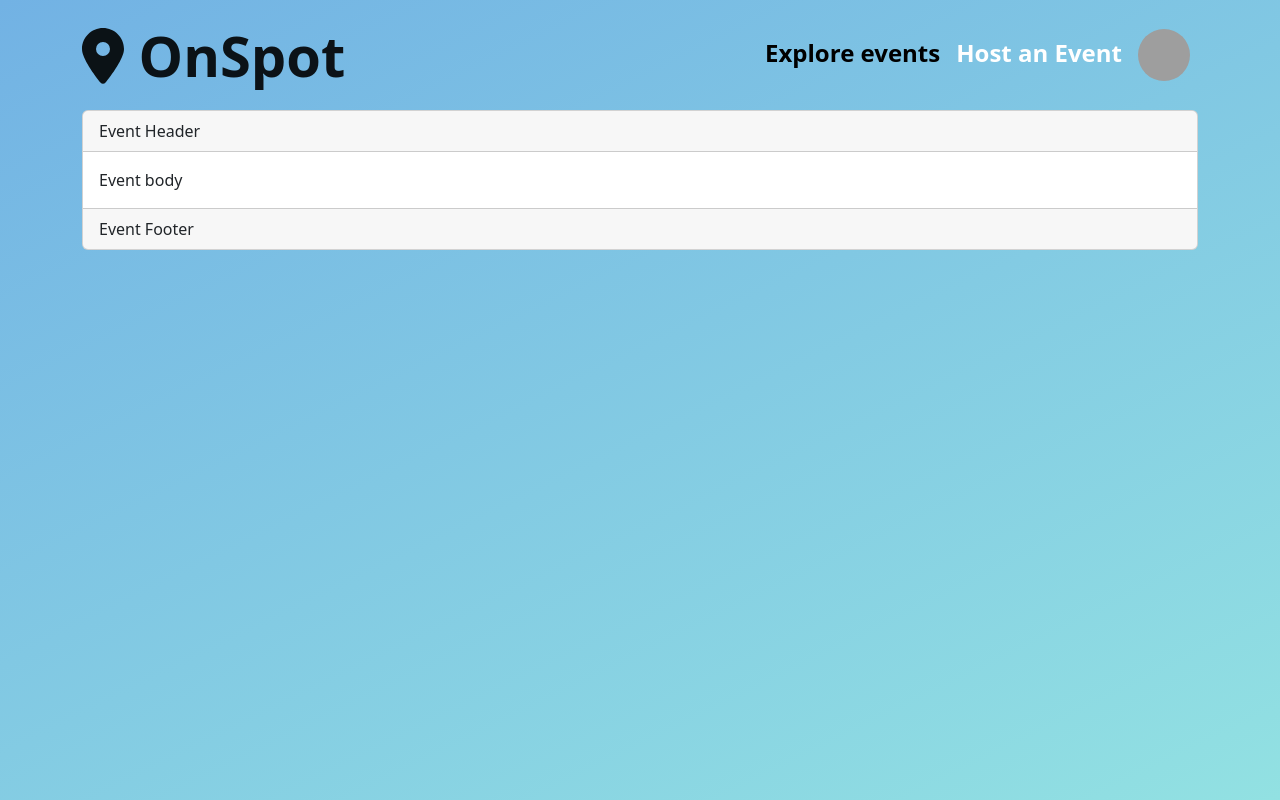
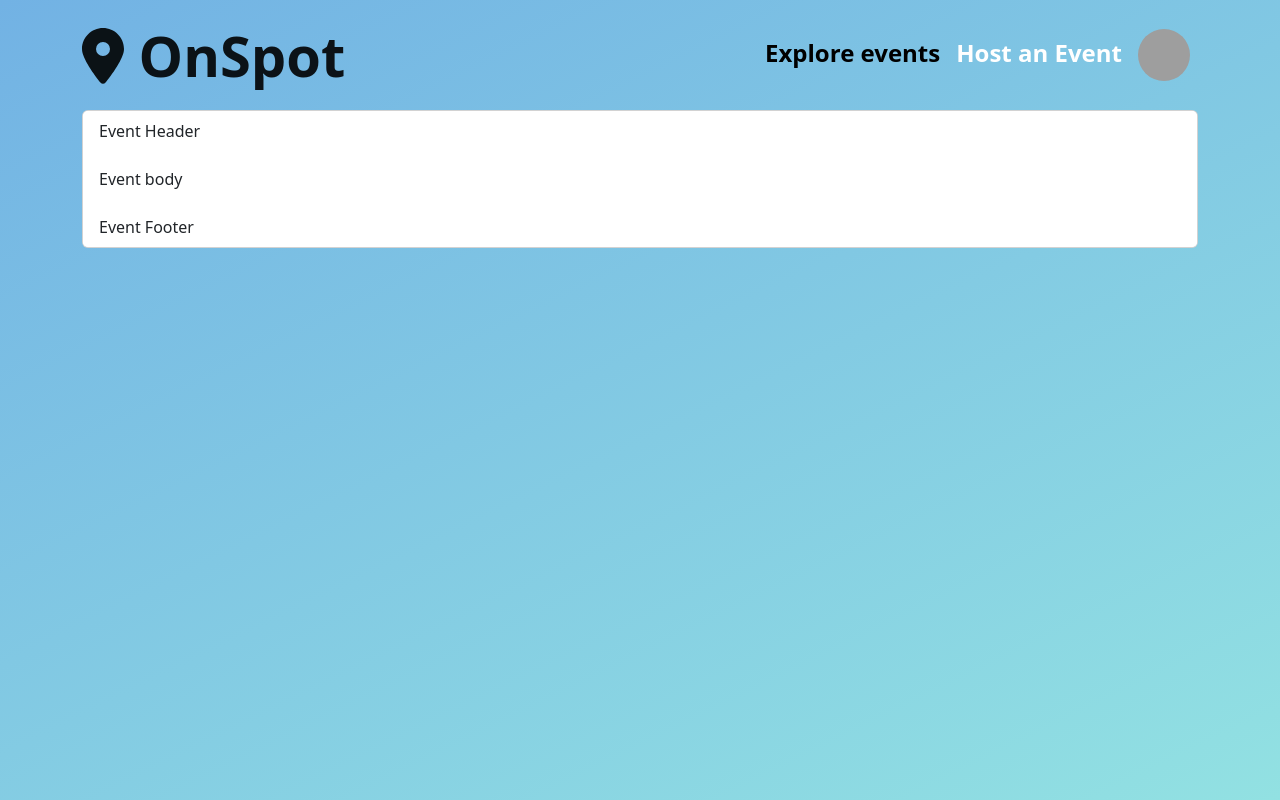
Before and after one commit to MartinYordanov374/OnSpot, a React (Create React App) app: page / in a window 1280 px wide. Built offline with nearby package versions, Linux system fonts and the light colour scheme; grey boxes are pictures that could not be loaded.

Commit message:
Added styling to the event card component

```diff
--- a/src/Components/EventCardComponent/EventCardComponent.js
+++ b/src/Components/EventCardComponent/EventCardComponent.js
@@ -1,14 +1,15 @@
 import React, { Component } from 'react'
 import { FontAwesomeIcon } from "@fortawesome/react-fontawesome";
 import { Container,Card } from 'react-bootstrap'
+import '../EventCardComponent/EventCardStyles/EventCard.css'
 export default class EventCardComponent extends Component {
   render() {
     return (
         <Container>
-            <Card>
-                <Card.Header>Event Header</Card.Header>
-                <Card.Body>Event body</Card.Body>
-                <Card.Footer>Event Footer</Card.Footer>
+            <Card className='eventCard'>
+                <Card.Header className = 'eventCardHeader'>Event Header</Card.Header>
+                <Card.Body className = 'eventCardBody'>Event body</Card.Body>
+                <Card.Footer className = 'eventCardFooter'>Event Footer</Card.Footer>
             </Card>
         </Container>
     )
--- /dev/null
+++ b/src/Components/EventCardComponent/EventCardStyles/EventCard.css
@@ -0,0 +1,10 @@
+.eventCard .eventCardHeader {
+  border-bottom: none;
+  background-color: white;
+}
+
+.eventCard .eventCardFooter {
+  border-top: none;
+  background-color: white;
+}
+/*# sourceMappingURL=EventCard.css.map */
--- /dev/null
+++ b/src/Components/EventCardComponent/EventCardStyles/EventCard.scss
@@ -0,0 +1,15 @@
+$header-footer-color: white;
+.eventCard{
+    .eventCardHeader{
+        border-bottom: none;
+        background-color: $header-footer-color;
+    }
+    .eventCardBody{
+
+    }
+    .eventCardFooter{
+        border-top: none;
+        background-color: $header-footer-color;
+
+    }
+}
```
Also changed, not shown: 1 other file (tests, documents, lock files or other folders).
